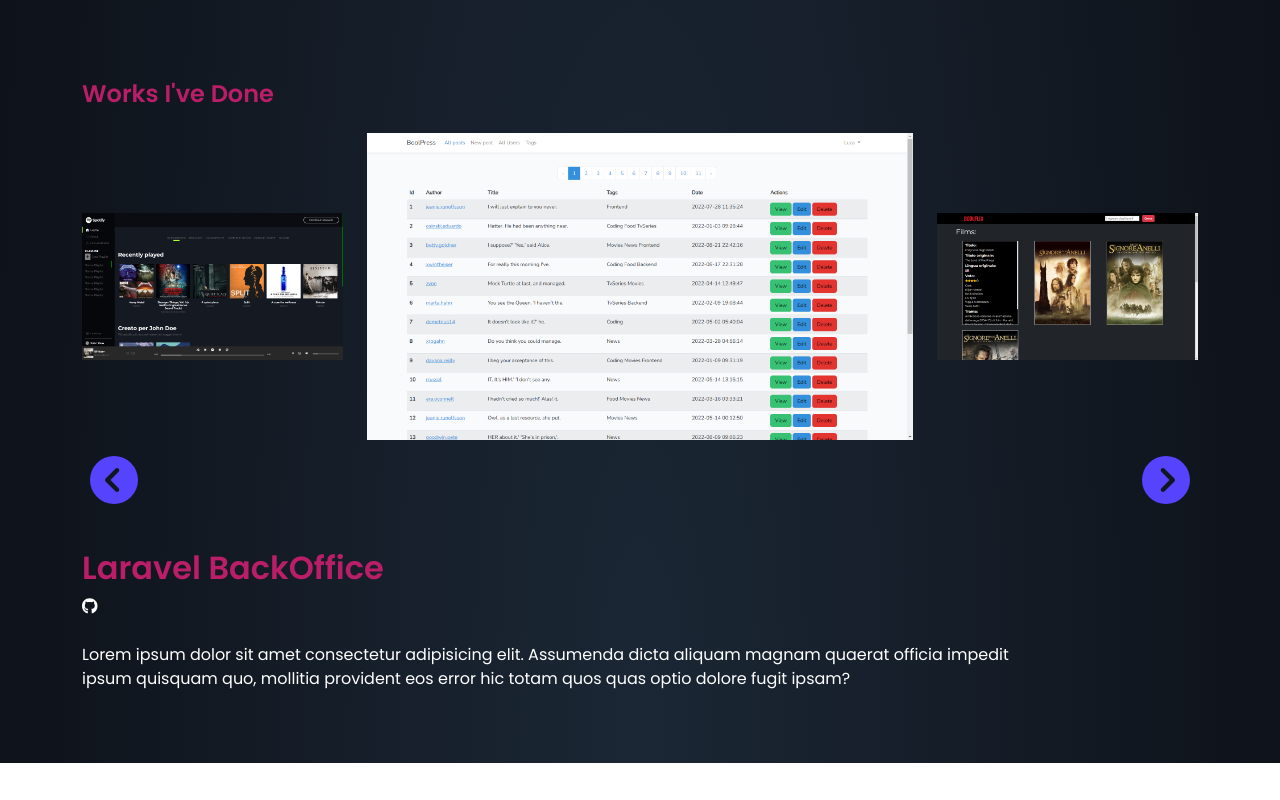
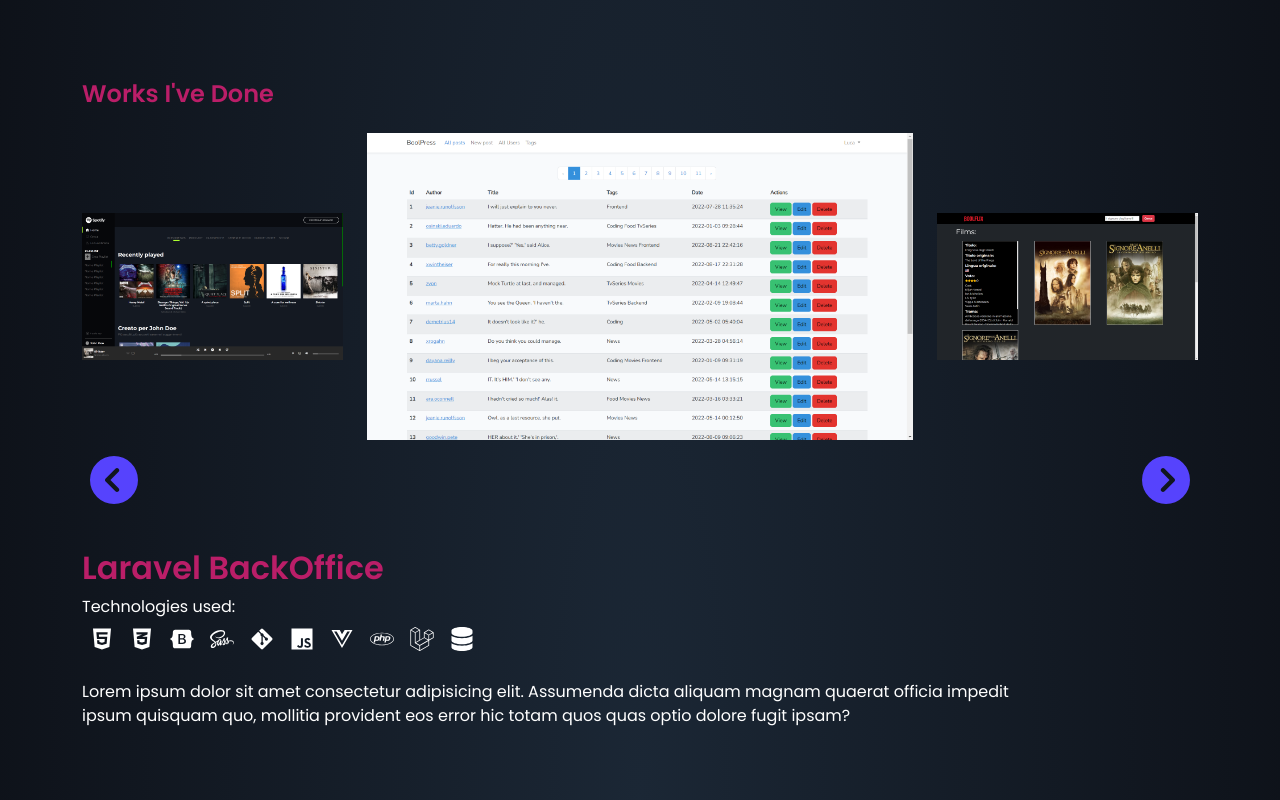
Before and after one commit to LucaSpennato/Luca-Spennato, a Vue app: page / in a window 1280 px wide. Shown: the part 2141-2941 px from the top of the page. Before the commit the page ends 2904 px from the top, so only its background shows below. Built offline with nearby package versions, Linux system fonts and the light colour scheme.

Commit message:
feat: :sparkles: icons printed w/ fixed path, style fix, add more icons

```diff
--- a/src/components/mainComponents/WorksSection.vue
+++ b/src/components/mainComponents/WorksSection.vue
@@ -44,9 +44,14 @@
             <h2 class="pageStyleWordLight text-capitalize">
                 {{ worksCarousel[currentWork].name }}
             </h2>
-            <div>
-                <font-awesome-icon icon="fa-brands fa-github" />
-            </div>
+            <ul id="tech-icons-wrapper">
+              <li>
+                Technologies used:
+              </li>
+              <li class="mx-2 icon" v-for="(icon, i) in worksCarousel[currentWork].techUsed" :key="i">
+                <font-awesome-icon :icon=" $_fixedFontAwesomeIconsPath(icon)" />
+              </li>
+            </ul>
            <div class="col-12 col-md-10 mt-4 description">
               Lorem ipsum dolor sit amet consectetur adipisicing elit. Assumenda dicta aliquam magnam quaerat officia impedit ipsum quisquam quo, mollitia provident eos error hic totam quos quas optio dolore fugit ipsam?
             </div>
@@ -73,6 +78,7 @@
         {
           name: 'laravel backOffice',
           description: '',
+          techUsed: ['html5', 'css3','bootstrap','sass', 'git', 'js', 'vuejs', 'php', 'laravel', 'database'],
           src: 'backend',
           isActive: true,
         },
@@ -80,34 +86,40 @@
           name: 'boolflix search feature with axios',
           src: 'boolflix',
           description: '',
+          techUsed: ['html5', 'css3','bootstrap','sass','git', 'js', 'vuejs'],
           isActive: false,
         },
         {
           name: 'boolzapp web clone',
           src: 'boolzapp',
           description: '',
+          techUsed: ['html5', 'css3', 'bootstrap', 'git', 'js', 'vuejs'],
           isActive: false,
         },
         {
           name: 'dc comics frontend clone',
           src: 'dccomics',
           description: '',
+          techUsed: ['html5', 'css3', 'bootstrap', 'git', 'js', 'vuejs'],
           isActive: false,
         },
         {
           name: 'dropbox frontend clone',
           src: 'dropbox',
           description: '',
+          techUsed: ['html5', 'css3', 'bootstrap', 'git'],
           isActive: false,
         },
         {
           name: 'playstation frontend clone',
+          techUsed: ['html5', 'css3', 'bootstrap', 'git'],
           src: 'playstation',
           description: '',
           isActive: false,
         },
         {
           name: 'spotify frontend clone',
+          techUsed: ['html5', 'css3', 'git'],
           src: 'spotify',
           description: '',
           isActive: false,
@@ -116,6 +128,15 @@
     }
   },
   methods:{
+    $_fixedFontAwesomeIconsPath(string){
+      if(string === 'database'){
+        return 'fa-solid fa-database';
+      }else if(string === 'css3' || string === 'git'){
+        return 'fa-brands fa-' + string + '-alt';
+      }else{
+        return 'fa-brands fa-' + string;
+      }
+    },
     $_fixedPath(string){
       return require( '../../assets/works/' + string + '.png');
     },
@@ -191,7 +212,46 @@
 
   @import '../../scss/partials/_variables.scss';
   @import '../../scss/partials/_classes.scss';
-  // @import '@fortawesome/fontawesome-free/scss/fontawesome.scss';
+
+  #works{
+    position: relative;
+    .btns-field{
+      display: flex;
+      justify-content: space-between;
+      span{
+        z-index: 5;
+        &:last-child{
+          right: 0;
+        }
+        svg{
+          height: 3rem;
+          width: 3rem;
+        }
+        path{
+          color: $innerNebulaDark;
+        }
+        &:hover path{
+          color: $innerNebulaLight;
+        }
+
+      }
+    }
+
+    #tech-icons-wrapper{
+      list-style: none;
+      padding: 0;
+      li {
+        margin: .5rem 0;
+        &.icon{
+          display: inline;
+          svg{
+            height: 1.5rem;
+            width: 1.5rem;
+          }
+        }
+      }
+    }
+
 
   #carousel-imgs-wrapper{
     *:not(.description){
@@ -264,29 +324,7 @@
 
   }
 
-  #works{
-    position: relative;
-    .btns-field{
-      display: flex;
-      justify-content: space-between;
-      span{
-        z-index: 5;
-        &:last-child{
-          right: 0;
-        }
-        svg{
-          height: 3rem;
-          width: 3rem;
-        }
-        path{
-          color: $innerNebulaDark;
-        }
-        &:hover path{
-          color: $innerNebulaLight;
-        }
 
-      }
-    }
 
   }
 
--- a/src/main.js
+++ b/src/main.js
@@ -4,17 +4,17 @@
 import { library } from '@fortawesome/fontawesome-svg-core'
 import { FontAwesomeIcon } from '@fortawesome/vue-fontawesome'
 import
-{ faCircleChevronLeft as arrowLeft, faCircleChevronRight as arrowRight, faCircleChevronUp as arrowUp }
+{ faCircleChevronLeft as arrowLeft, faCircleChevronRight as arrowRight, faCircleChevronUp as arrowUp, faDatabase as mySql}
 from '@fortawesome/free-solid-svg-icons'
 import
 {
     faGithub as github,
     faVuejs as vue,
     faHtml5 as html,
-    faCss3 as css,
+    faCss3Alt as css,
     faBootstrap as bootstrap,
     faSass as sass,
-    faGit as git,
+    faGitAlt as git,
     faJs as js,
     faPhp as php,
     faLaravel as laravel,
@@ -23,7 +23,7 @@
 }
 from '@fortawesome/free-brands-svg-icons'
 
-library.add(github, vue, html, css, bootstrap, sass, git, js, php, laravel, linkedin, arrowLeft, arrowRight, arrowUp)
+library.add(github, vue, html, css, bootstrap, sass, git, js, php, laravel, linkedin, arrowLeft, arrowRight, arrowUp, mySql)
 Vue.component('font-awesome-icon', FontAwesomeIcon)
 
 Vue.config.productionTip = false
```
